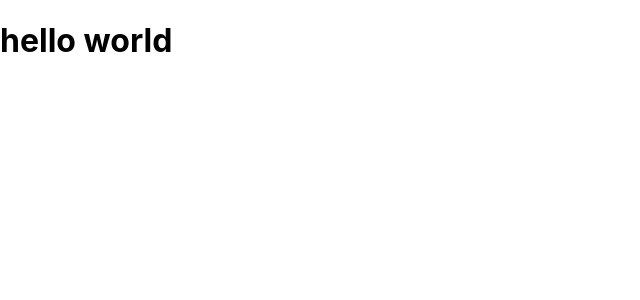
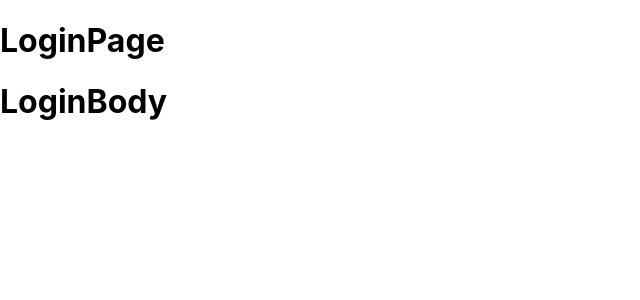
Before and after one commit to InQ-InQ-InQ-InQ-InQ/KUBS, a React (Create React App) app in the folder kubs_project/: page / in a window 1280 px wide. Shown: the top 300 px of the page, without its empty margins (0-640 px from the left). Built offline with nearby package versions, Linux system fonts and the light colour scheme.

Commit message:
221008 테스트용 컴포넌트 추가

```diff
--- a/kubs_project/package.json
+++ b/kubs_project/package.json
@@ -9,6 +9,7 @@
     "react": "^18.2.0",
     "react-dom": "^18.2.0",
     "react-scripts": "5.0.1",
+    "styled-components": "^5.3.6",
     "web-vitals": "^2.1.4"
   },
   "scripts": {
--- a/kubs_project/src/App.js
+++ b/kubs_project/src/App.js
@@ -1,9 +1,10 @@
 import React from "react";
+import LoginComponent from "./Components/LoginPage/LoginComponent";
 
 const App = () => {
   return(
     <div>
-      <h1>hello world</h1>
+      <LoginComponent></LoginComponent>
     </div>
   );
 };
--- /dev/null
+++ b/kubs_project/src/Components/LoginPage/LoginBody.js
@@ -0,0 +1,14 @@
+import React from "react";
+import styled from "styled-components";
+
+const LoginBody = () => {
+    return (
+        <body>
+            <div>
+               <h1>LoginBody</h1>
+            </div>
+        </body>
+    );
+};
+
+export default LoginBody;
--- /dev/null
+++ b/kubs_project/src/Components/LoginPage/LoginComponent.js
@@ -0,0 +1,14 @@
+import React from "react";
+import LoginHeader from "./LoginHeader";
+import LoginBody from "./LoginBody";
+
+const LoginComponent = () => {
+    return(
+        <div>
+            <LoginHeader />
+            <LoginBody />
+        </div>
+    );
+}
+
+export default LoginComponent;
```
Also changed, not shown: 1 other file (tests, documents, lock files or other folders).
